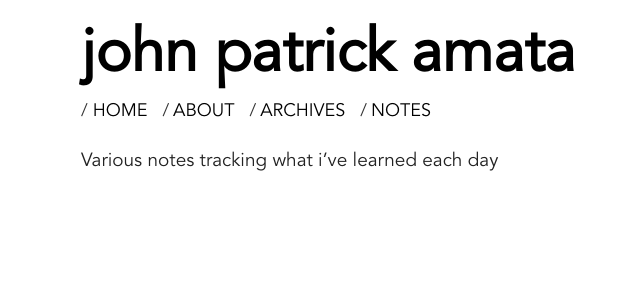
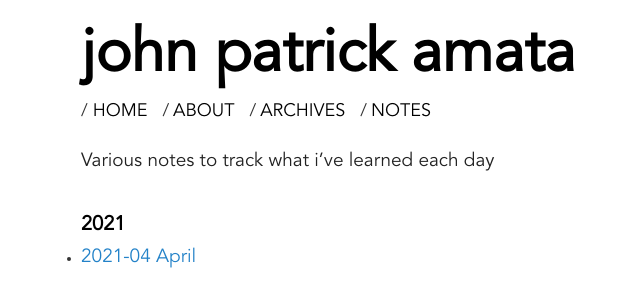
Before and after one commit to jpamata/jpamata.github.io, a Jekyll site: the page built from notes.md, in a window 1280 px wide. Shown: the top 307 px of the page, without its empty margins (175-815 px from the left). Built offline with Jekyll 4.4.1, drawn with Linux system fonts in a browser that asks for light colours.

Commit message:
Update notes.md

```diff
--- a/notes.md
+++ b/notes.md
@@ -3,4 +3,11 @@ layout: default
 title: TIL
 ---
 
-Various notes tracking what i've learned each day
+Various notes to track what i've learned each day
+
+
+
+
+## 2021
+
+- <p><a href="{{ "/notes/2021/04" | prepend: site.url }}">2021-04 April</a></p>
```
